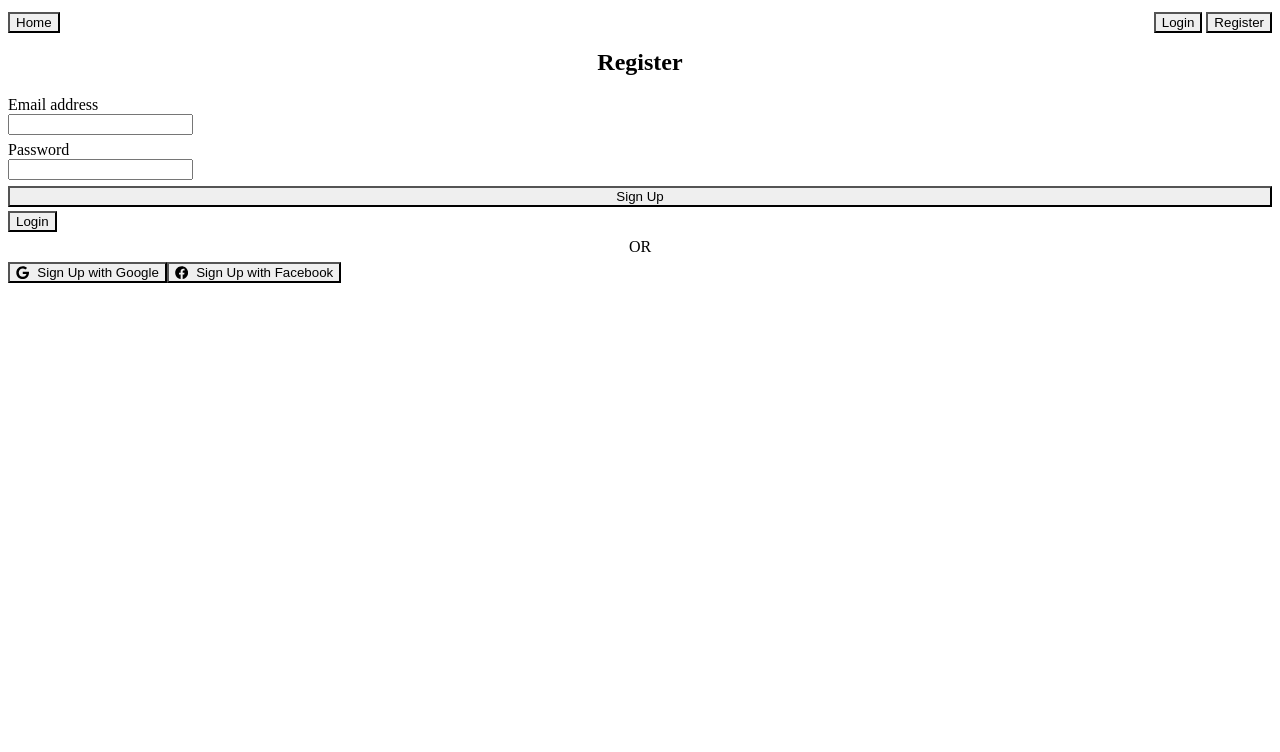
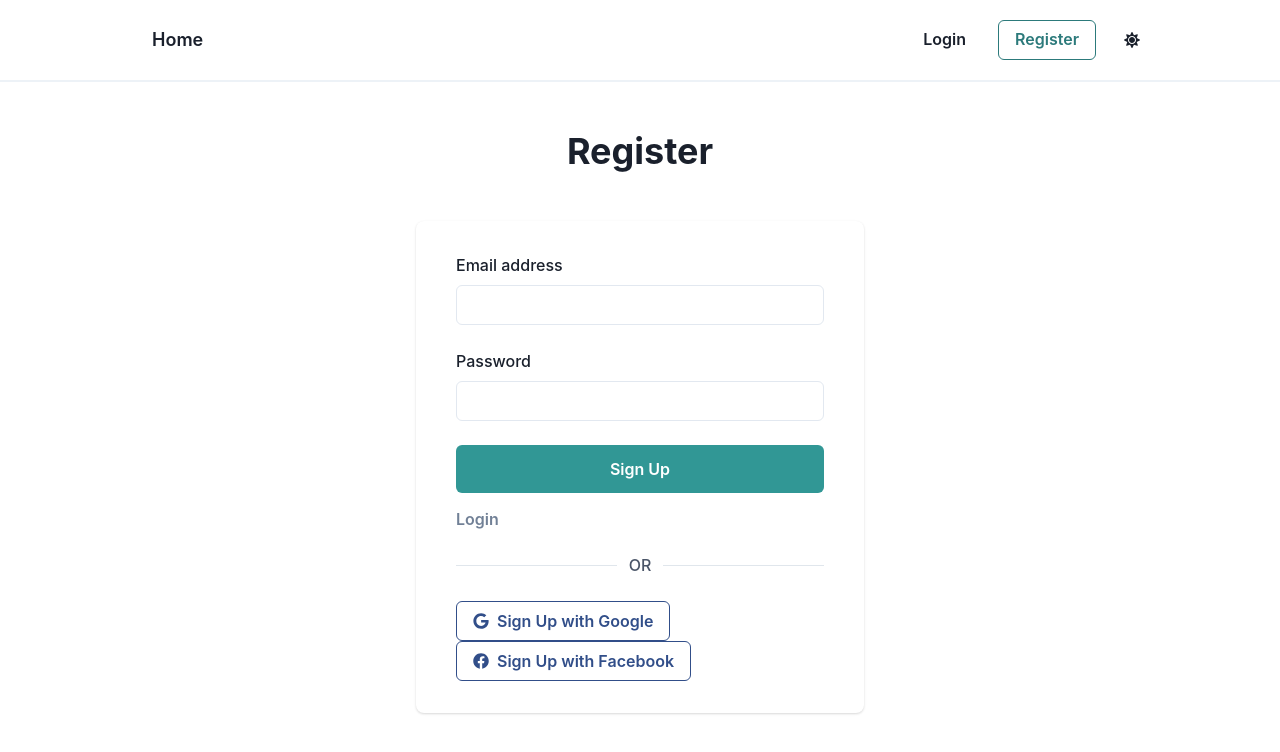
Before and after one commit to Blue-Ocean-Pineapple/.github, a React (Create React App) app in the folder chores/: page /register in a window 1280 px wide. Shown: the top 752 px of the page. Built offline with nearby package versions, Linux system fonts and the light colour scheme; no server answers.

Commit message:
added dark mode

```diff
--- a/chores/src/components/home/DividerWithText.jsx
+++ b/chores/src/components/home/DividerWithText.jsx
@@ -1,5 +1,5 @@
 import { Flex, Box, Divider, useColorModeValue, Text } from '@chakra-ui/react'
-import React from 'react'
+import React from 'react';
 
 export default function DividerWithText(props) {
   const { children, ...flexProps } = props
--- a/chores/src/components/home/Navbar.jsx
+++ b/chores/src/components/home/Navbar.jsx
@@ -18,6 +18,7 @@ import {
 } from "react-router-dom";
 
 export function Navbar({setIsAuth}) {
+  const { toggleColorMode } = useColorMode()
   const { logout, currentUser } = useAuth();
   return (
     <Box
@@ -52,6 +53,12 @@ export function Navbar({setIsAuth}) {
             }}
           />
         )}
+        <IconButton
+          variant='ghost'
+          icon={useColorModeValue(<FaSun />, <FaMoon />)}
+          onClick={toggleColorMode}
+          aria-label='toggle-dark-mode'
+        />
       </HStack>
     </Box>
   )
--- a/chores/src/components/home/Navlink.jsx
+++ b/chores/src/components/home/Navlink.jsx
@@ -11,7 +11,7 @@ export default function Navlink({ to, name, ...rest }) {
     <Link to={to}>
       <Button
         variant={isActive ? 'outline' : 'ghost'}
-        colorScheme={isActive ? 'pink' : ''}
+        colorScheme={isActive ? 'teal' : ''}
         {...rest}
       >
         {name}
--- a/chores/src/components/home/home.jsx
+++ b/chores/src/components/home/home.jsx
@@ -3,10 +3,8 @@ import {
   Heading,
   Text
 } from '@chakra-ui/react';
-
 import { Layout } from './Layout.jsx';
 import { useAuth } from '../../contexts/AuthContext'
-
 
 export default function Homepage({setIsAuth}) {
   const { currentUser } = useAuth()
--- a/chores/src/components/login/login.jsx
+++ b/chores/src/components/login/login.jsx
@@ -92,7 +92,7 @@ export default function Login({setIsAuth}) {
 
             <Button
               type='submit'
-              colorScheme='pink'
+              colorScheme='teal'
               size='lg'
               fontSize='md'
               isLoading={isSubmitting}
@@ -110,7 +110,7 @@ export default function Login({setIsAuth}) {
         <Button
           variant='outline'
           isfullwidth="true"
-          colorScheme='red'
+          colorScheme='google'
           leftIcon={<FaGoogle />}
           onClick={() =>
             signInWithGoogle()
@@ -128,7 +128,7 @@ export default function Login({setIsAuth}) {
         <Button
           variant='outline'
           isfullwidth="true"
-          colorScheme='blue'
+          colorScheme='facebook'
           leftIcon={<FaFacebook />}
           onClick={() =>
             signInWithFacebook()
--- a/chores/src/components/profile/Profile.jsx
+++ b/chores/src/components/profile/Profile.jsx
@@ -149,7 +149,7 @@ export default function Profile() {
               />
             </FormControl> */}
             <Menu>
-              <MenuButton as={Button} colorScheme='pink' onClick={toggleDropdown}>Role</MenuButton>
+              <MenuButton as={Button} colorScheme='teal' onClick={toggleDropdown}>Role</MenuButton>
               <MenuList>
                 {
                   roles.map((role) => {
@@ -182,7 +182,7 @@ export default function Profile() {
             </FormControl>
             <Button
               type='submit'
-              colorScheme='pink'
+              colorScheme='teal'
               size='lg'
               fontSize='md'
               isLoading={isSubmitting}
--- a/chores/src/components/register/Register.jsx
+++ b/chores/src/components/register/Register.jsx
@@ -17,6 +17,9 @@ import { Card } from '../home/Card'
 import DividerWithText from '../home/DividerWithText.jsx';
 import { Layout } from '../home/Layout.jsx';
 import { useAuth } from '../../contexts/AuthContext';
+
+// const user = auth.currentUser;
+// axios.post(‘/user/info’, {uid: user.uid, displayName: user.displayName, photoURL: user.photoURL, email: user.email});
 
 export default function Register({setIsAuth}) {
   const navigate = useNavigate();
@@ -89,7 +92,7 @@ export default function Register({setIsAuth}) {
 
             <Button
               type='submit'
-              colorScheme='pink'
+              colorScheme='teal'
               size='lg'
               fontSize='md'
               isLoading={isSubmitting}
@@ -107,7 +110,7 @@ export default function Register({setIsAuth}) {
         <Button
           variant='outline'
           isfullwidth="true"
-          colorScheme='red'
+          colorScheme='facebook'
           leftIcon={<FaGoogle />}
           onClick={() =>
             signInWithGoogle()
@@ -123,7 +126,7 @@ export default function Register({setIsAuth}) {
         <Button
           variant='outline'
           isfullwidth="true"
-          colorScheme='blue'
+          colorScheme='facebook'
           leftIcon={<FaFacebook />}
           onClick={() =>
             signInWithFacebook()
--- a/chores/src/index.js
+++ b/chores/src/index.js
@@ -1,10 +1,25 @@
 import React from 'react';
 import ReactDOM from 'react-dom/client';
 import App from './App';
+import { ChakraProvider, ColorModeScript, extendTheme } from '@chakra-ui/react';
+
+
+const config = {
+  initialColorMode: 'light',
+  useSystemColorMode: false,
+}
+
+const theme = extendTheme({
+  config,
+})
+
 
 const root = ReactDOM.createRoot(document.getElementById('root'));
 root.render(
   <React.StrictMode>
-    <App />
+    <ChakraProvider>
+    <ColorModeScript initialColorMode={theme.config.initialColorMode} />
+      <App />
+    </ChakraProvider>
   </React.StrictMode>
 );
```
Also changed, not shown: 1 other file (tests, documents, lock files or other folders).
